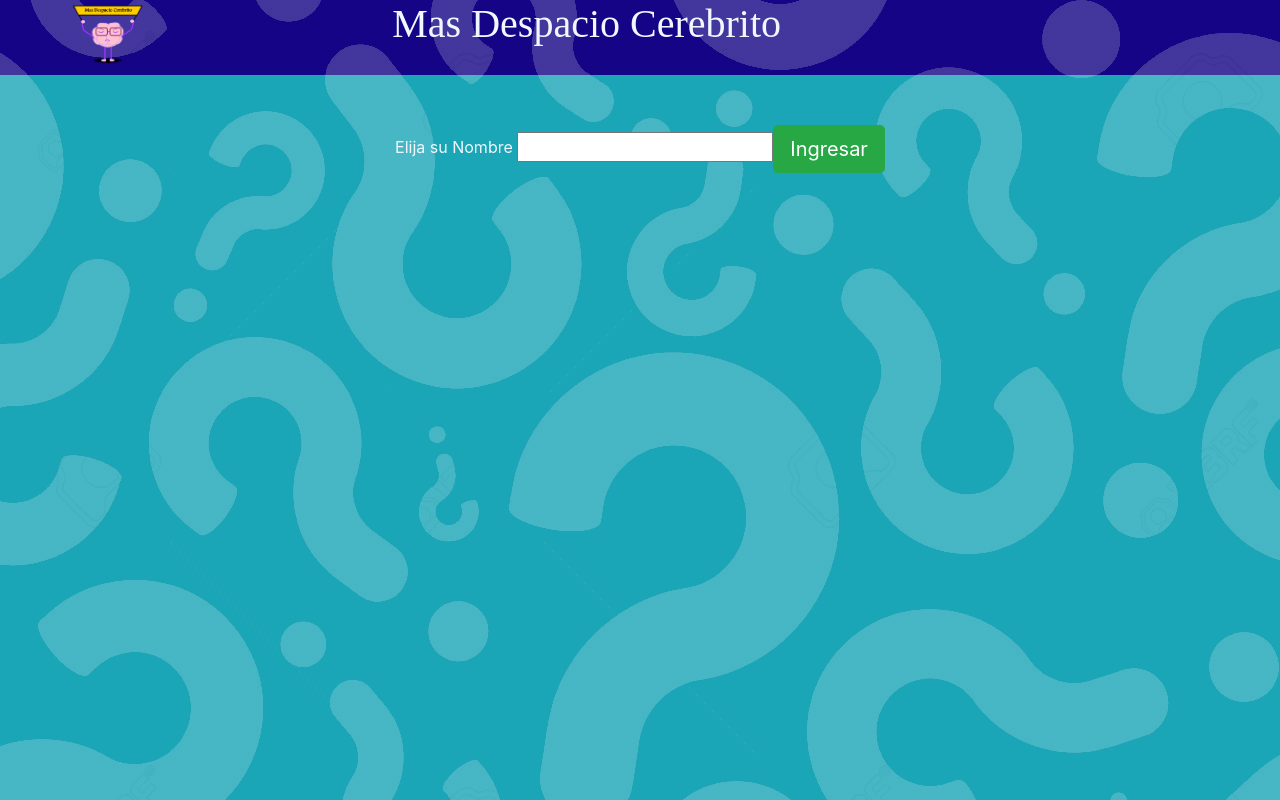
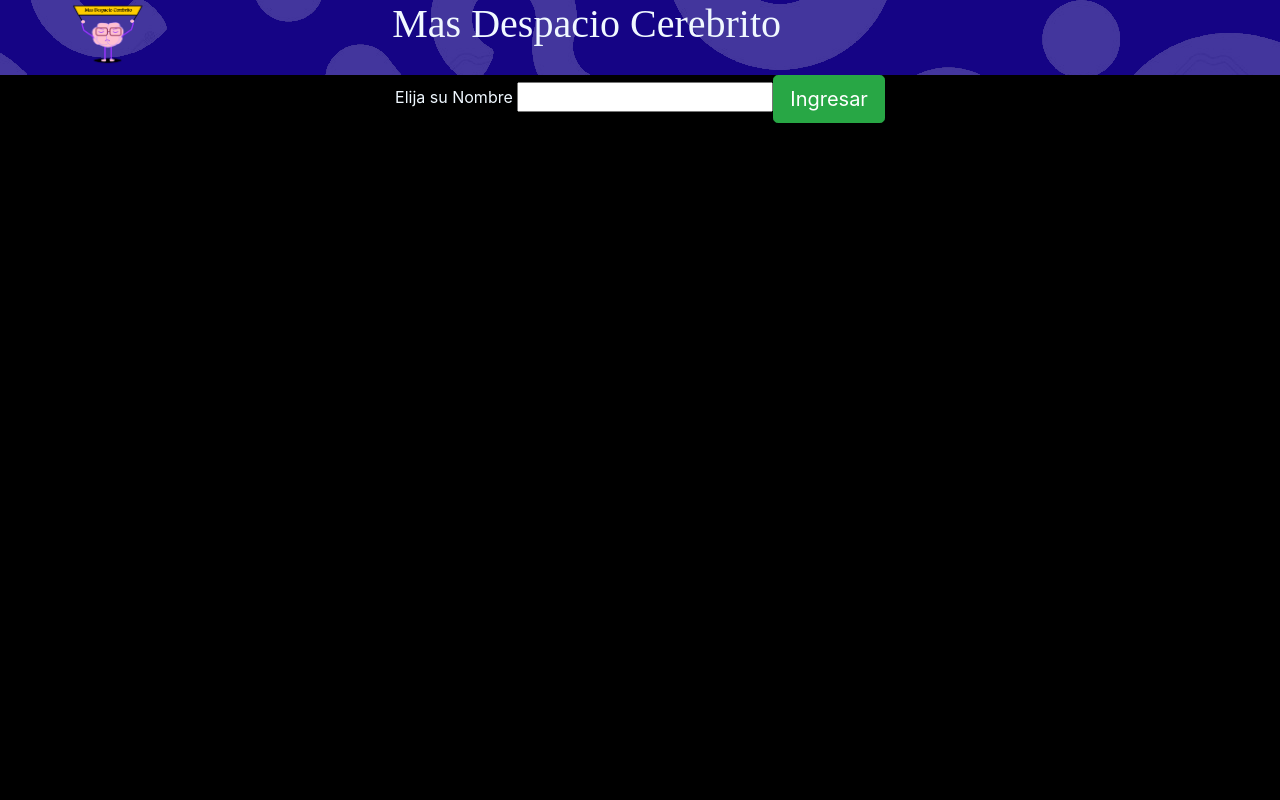
Before and after one commit to MNI1996/TIP-Jara-Ibarra-MasDespacioCerebrito, a Vue app in the folder frontend/: page /room in a window 1280 px wide. Built offline with nearby package versions, Linux system fonts and the light colour scheme; what vuejs-noty would draw is missing.

Commit message:
delete changeBackground function, extract styles in component Home to Styles.css

```diff
--- a/frontend/src/pages/Home.vue
+++ b/frontend/src/pages/Home.vue
@@ -17,24 +17,5 @@ export default {
   computed:{
     ...mapGetters(["player","logged"]),
   },
-
-
-  mounted(){
-    this.changeBackground();
-  },
-
-  methods:{
-    changeBackground(){
-      var index=document.getElementById('body')
-      index.style.cssText="background-color:#1aa6b7;background-image: url('Images/background tapestry.png');"
-    }
-  }
 }
 </script>
-
-<style scoped>
-#margen div
-{
-  margin-top: 50px;
-}
-</style>
```
